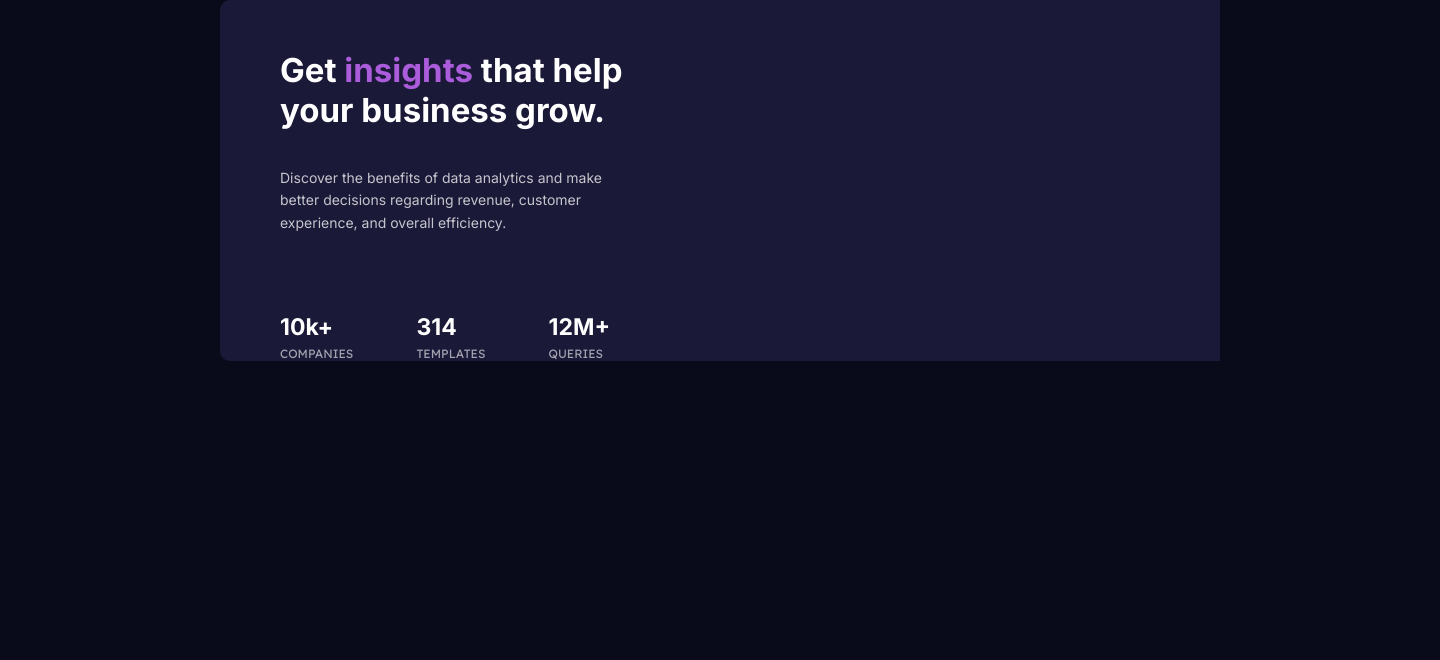
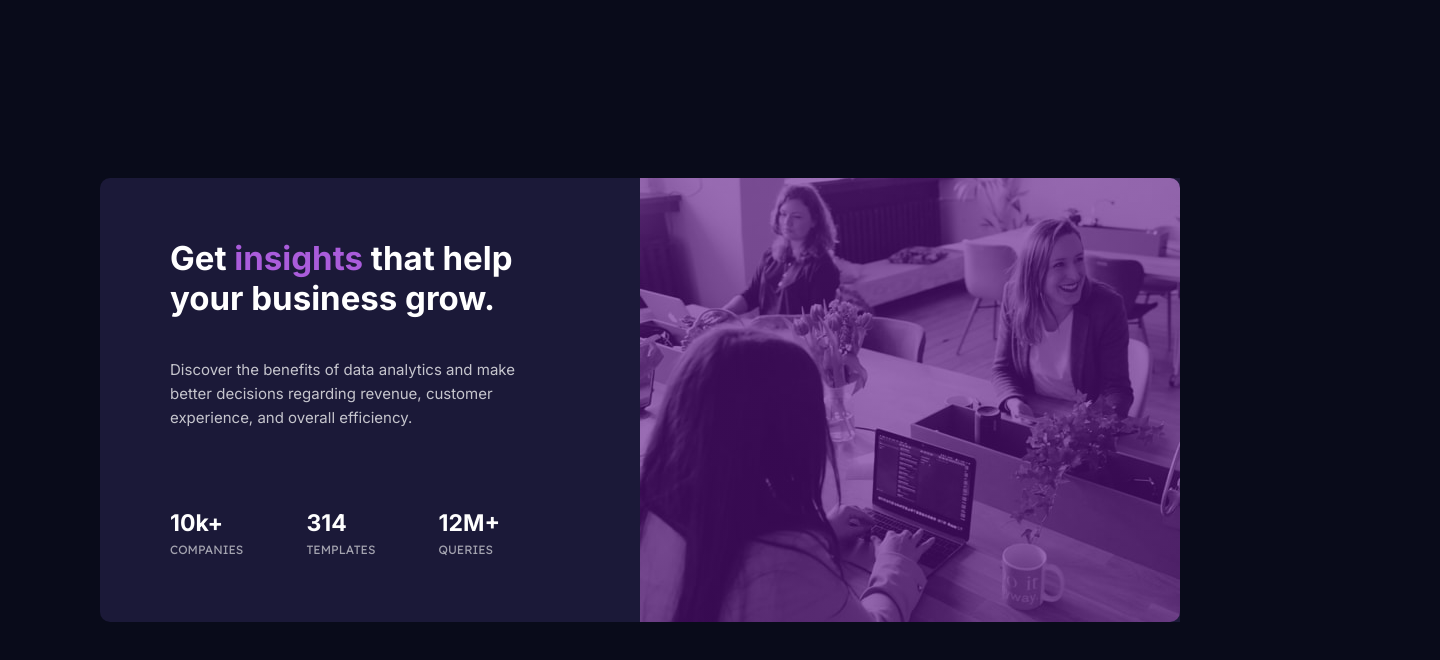
Before and after one commit to omidkeyvanara/frontendmentor-stats-preview-card-component-main--No-4, a plain HTML site: page index.html in a window 1280 px wide. Shown: the whole page, 1440 px wide, since content can reach past the window. Drawn offline with Linux system fonts and the light colour scheme.

Commit message:
end of the component

```diff
--- a/index.html
+++ b/index.html
@@ -28,30 +28,31 @@
     <div class="main">
       <div class="text-box">
         <h1 class="title"
-          >Get <span class="highlight">insights</span> that help your business
+          >Get <span class="highlight-word">insights</span> that help your business
           grow.</h1
         >
-        <p class="info">
+        <p class="description">
           Discover the benefits of data analytics and make better decisions
           regarding revenue, customer experience, and overall efficiency.</p
         >
         <div class="numbers-box">
           <p class="flex-number"
-            ><span class="bold">10k+</span><br />
+            ><span class="bold-numbers">10k+</span><br />
             <span class="subtitle">Companies</span></p
           >
           <p class="flex-number"
-            ><span class="bold">314</span><br />
+            ><span class="bold-numbers">314</span><br />
             <span class="subtitle">templates</span>
           </p>
           <p class="flex-number"
-            ><span class="bold">12M+ </span><br /><span class="subtitle"
+            ><span class="bold-numbers">12M+ </span><br /><span class="subtitle"
               >queries</span
             >
           </p>
         </div>
       </div>
-      <div class="head-image"> </div>
+      <div class="head-image" role="img" aria-label="three woman in an office ">
+      </div>
     </div>
   </body>
 </html>
--- a/style.css
+++ b/style.css
@@ -20,12 +20,18 @@ body {
   background-color: hsl(244, 38%, 16%);
   display: flex;
   border-radius: 10px 0 0 10px;
-  /* margin: 0 auto; */
+  position: fixed;
+  top: 50%;
+  left: 50%;
+  transform: translate(-50%, -50%);
 }
 
+
+/*********************TEXT SECTION *********************/
+
 .text-box {
-  width: 50rem;
-  padding: 5rem 0 0 6rem;
+  width: 54rem;
+  padding: 6rem 0 0 7rem;
 
 }
 
@@ -38,18 +44,18 @@ body {
   font-size: 3.3rem;
 }
 
-.highlight {
+.highlight-word {
   color: hsl(277, 64%, 61%);
 }
 
-.info {
+.description {
   color: hsla(0, 0%, 100%, 0.75);
   font-weight: 400;
   font-family: 'inter';
-  margin-top: 3.7rem;
+  margin-top: 4rem;
   line-height: 1.6;
-  padding-right: 8rem;
-  font-size: 1.4rem;
+  padding-right: 12rem;
+  font-size: 1.5rem;
 }
 
 .numbers-box {
@@ -58,10 +64,10 @@ body {
   color: #fff;
   width: 33rem;
   margin-top: 7.5rem;
-  /* background-color: antiquewhite; */
+  margin-bottom: 6.5rem;
 }
 
-.bold {
+.bold-numbers {
   line-height: 3.7rem;
   font-size: 2.3rem;
   font-weight: 700;
@@ -72,15 +78,13 @@ body {
   font-family: 'Lexend Deca';
   font-size: 1.2rem;
   color: hsla(0, 0%, 100%, 0.6);
-text-transform: uppercase;
-/* padding-top: 3rem; */
+  text-transform: uppercase;
 }
 
-
+/*********************IMAGE HERO *********************/
 .head-image {
   border-radius: 0 10px 10px 0;
-  width: 50rem;
-  background-image: linear-gradient(10deg,hsl(277, 64%, 61%),hsl(277, 64%, 61%) ) url(./images/image-header-desktop.jpg) ;
+  width: 54rem;
+  background-image: linear-gradient(1deg, hsla(278, 80%, 29%, 0.6), hsla(278, 80%, 29%, 0.6)), url(./images/image-header-desktop.jpg);
   background-size: cover;
-  background-position: center;
 }
```
